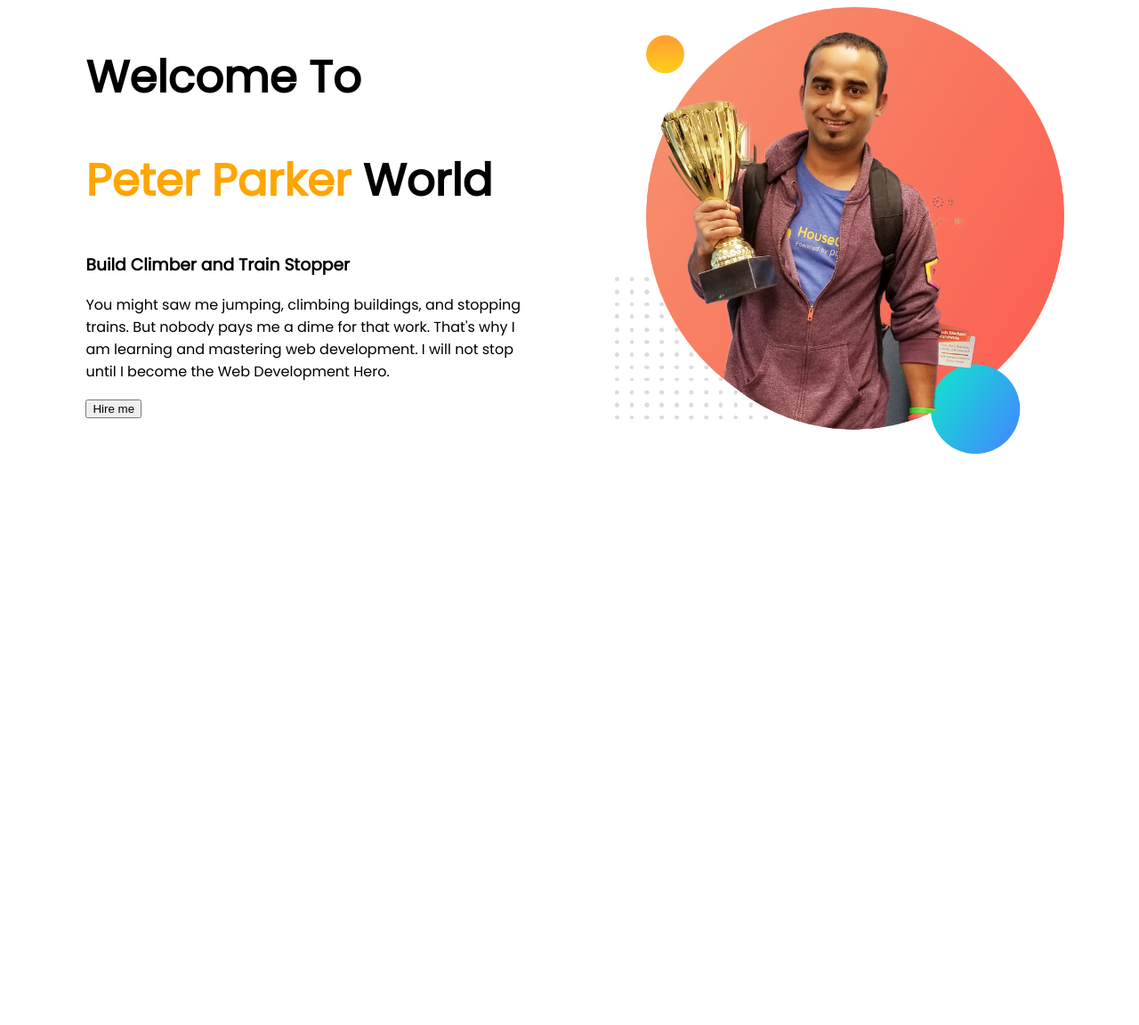
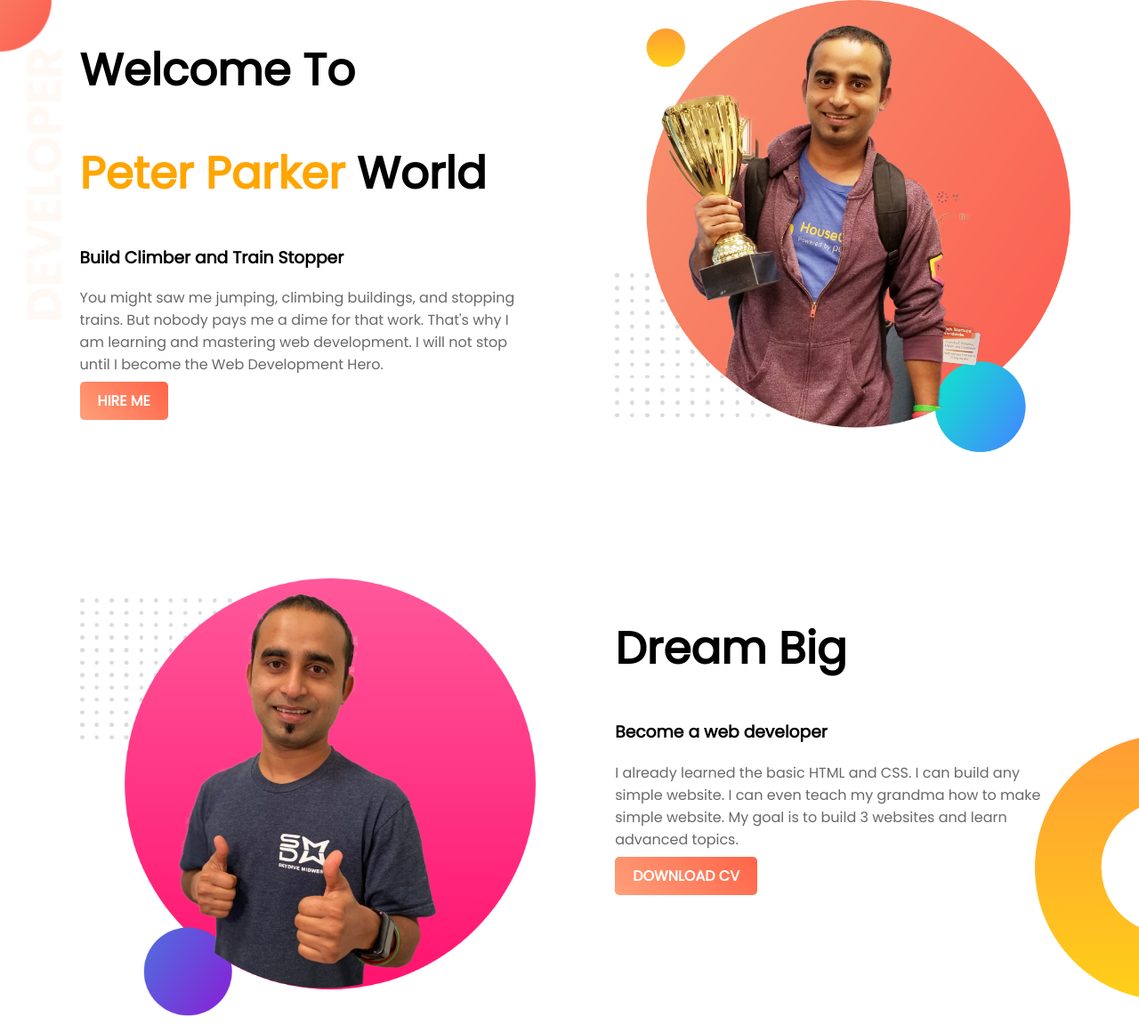
Before and after one commit to irishanfaruk/rishan100, a plain HTML site: page index.html in a window 1280 px wide. Shown: the whole page at 89% size. Before the commit the page ends 800 px from the top, so only its background shows below. Drawn offline with Linux system fonts and the light colour scheme.

Commit message:
dream-area done

```diff
--- a/index.html
+++ b/index.html
@@ -11,16 +11,27 @@
     <link rel="stylesheet" href="style.css">
 </head>
 <body>
-<section>
-    <div class="half-wi">
+    <section class="top-banner">
+        <div class="half-width">
             <h1>Welcome To</h1>
-        <h1><span class="name-h">Peter Parker</span> World</h1>
+            <h1><span>Peter Parker</span> World</h1>
             <h3>Build Climber and Train Stopper</h3>
             <p>You might saw me jumping, climbing buildings, and stopping trains. But nobody pays me a dime for that work. That's why I am learning and mastering web development. I will not stop until I become the Web Development Hero.</p>
-        <button>Hire me</button>
+            <a class="anchor-button" target="_blank" href="https://www.google.com/">HIRE ME</a>
         </div>
-   <div class="half-wi">
+        <div class="half-width">
             <img src="images/jhankar.png" alt="">
+        </div>
+    </section>
+    <section class="dream-area">
+        <div class="half-width">
+            <img src="images/jhankar2.png" alt="">
+        </div>
+        <div class="half-width">
+            <h1>Dream Big</h1>
+            <h3>Become a web developer</h3>
+            <p>I already learned the basic HTML and CSS. I can build any simple website. I can even teach my grandma how to make simple website. My goal is to build 3 websites and learn advanced topics.</p>
+            <a class="anchor-button" target="_blank" href="https://www.google.com/">DOWNLOAD CV</a>
         </div>
     </section>
 </body>
--- a/style.css
+++ b/style.css
@@ -1,18 +1,43 @@
 body{
+    margin: 0;
     font-family: 'Poppins', sans-serif;
+}
+section{
+    height: 500px;
+    padding-bottom: 150px;
+}
+.top-banner{
+    background-image: url("images/top-banner.png");
+    background-repeat: no-repeat;
+}
+.half-width{
+    width:40%;
+    float: left;
+    margin-left: 5%;
+    padding-left: 2%;
 }
 h1{
     font-size: 50px;
 }
-.name-h{
+h1 span{
     color: orange;
 }
-.half-wi{
-    width: 40%;
-    float: left;
-    margin-left: 5%;
-    padding-left: 2%;
+p{
+    color: dimgray;
 }
-.half-wi img{
+.half-width img{
     width: 100%;
 }
+.anchor-button{
+    text-decoration: none;
+    background-image: linear-gradient(45deg, lightsalmon, tomato);
+    padding: 10px 20px;
+    border-radius: 5px;
+    color: white;
+    font-weight: 700;
+}
+.dream-area{
+    background-image: url(images/dream-bg.png);
+    background-repeat: no-repeat;
+    background-position: right;
+}
```
Lines whose indentation alone changed are shown as unchanged.
